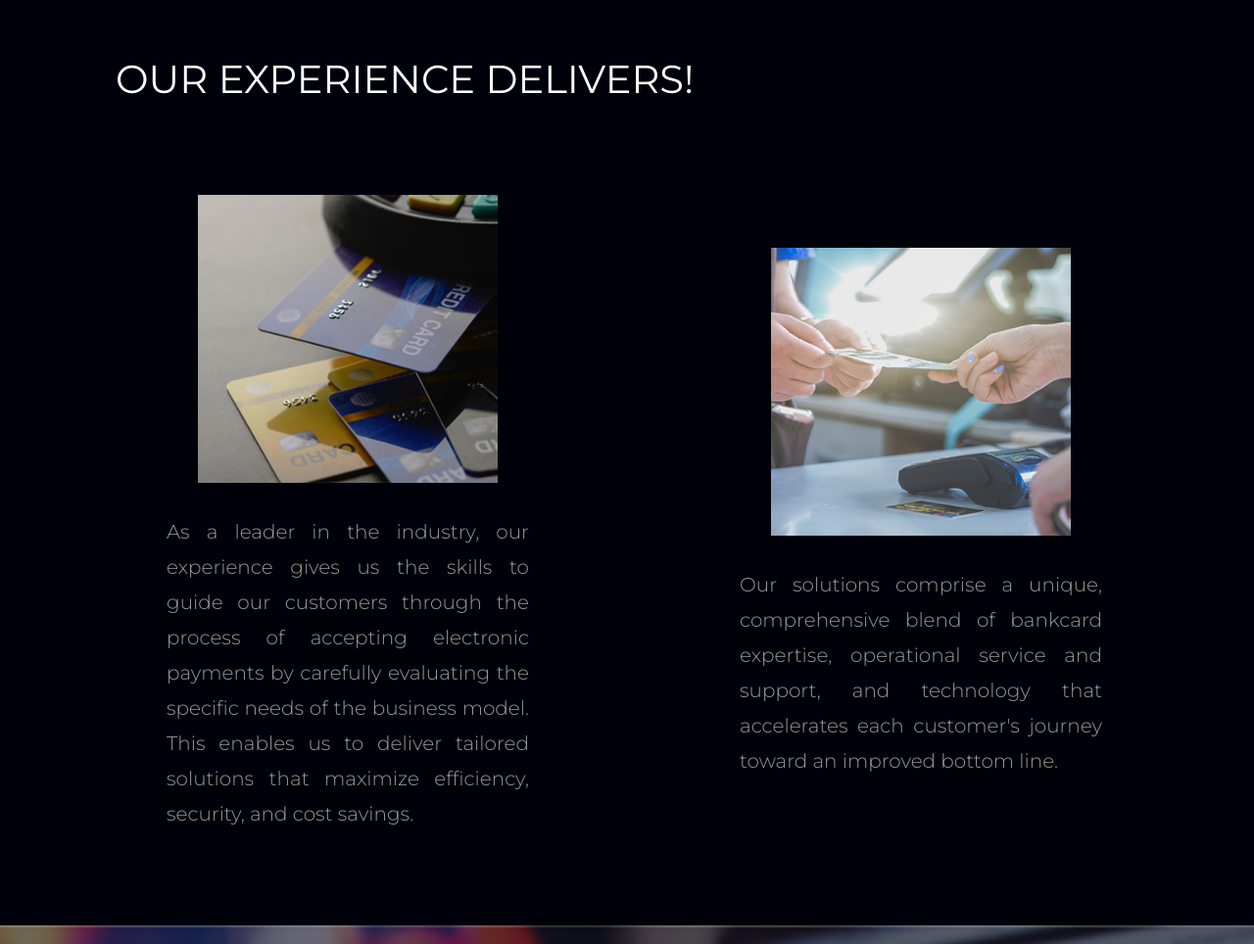
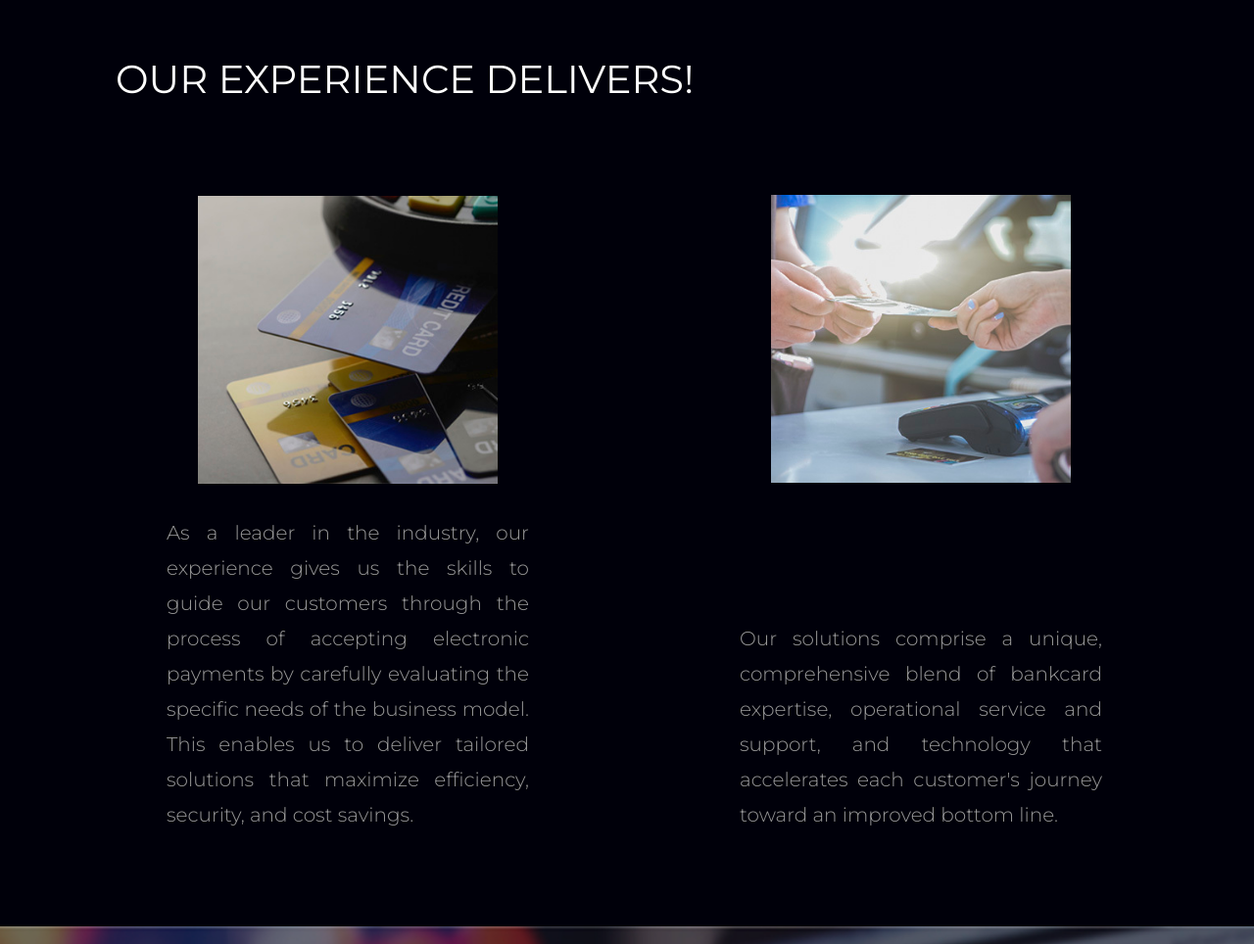
Before and after one commit to therockitpad/abcld-website, a website: page itsolution/merchacc.html in a window 1280 px wide. Shown: the part 2328-3292 px from the top of the page at 98% size. Drawn offline with Linux system fonts and the light colour scheme; some packages are replaced by stand-ins of ours; no server answers; files whose address does not match are found by name.

Commit message:
reviwed merchant page and made change

```diff
--- a/itsolution/merchacc.html
+++ b/itsolution/merchacc.html
@@ -191,7 +191,7 @@
 		  <div class="col-md-6 text-center">
 			<div class="row justify-content-center">
 				<div class="col-10 col-lg-8">
-					<img src="images/card-2.jpg" alt="card-2" class="img-fluid" style="padding: 2rem;">
+					<img src="images/card-2.jpg" alt="card-2" class="img-fluid" style="padding: 2rem; padding-bottom:141px;">
 			<p class="lead" style="text-align: justify;">Our solutions comprise a unique,
 				comprehensive blend of bankcard
 				 expertise, operational service and
```
